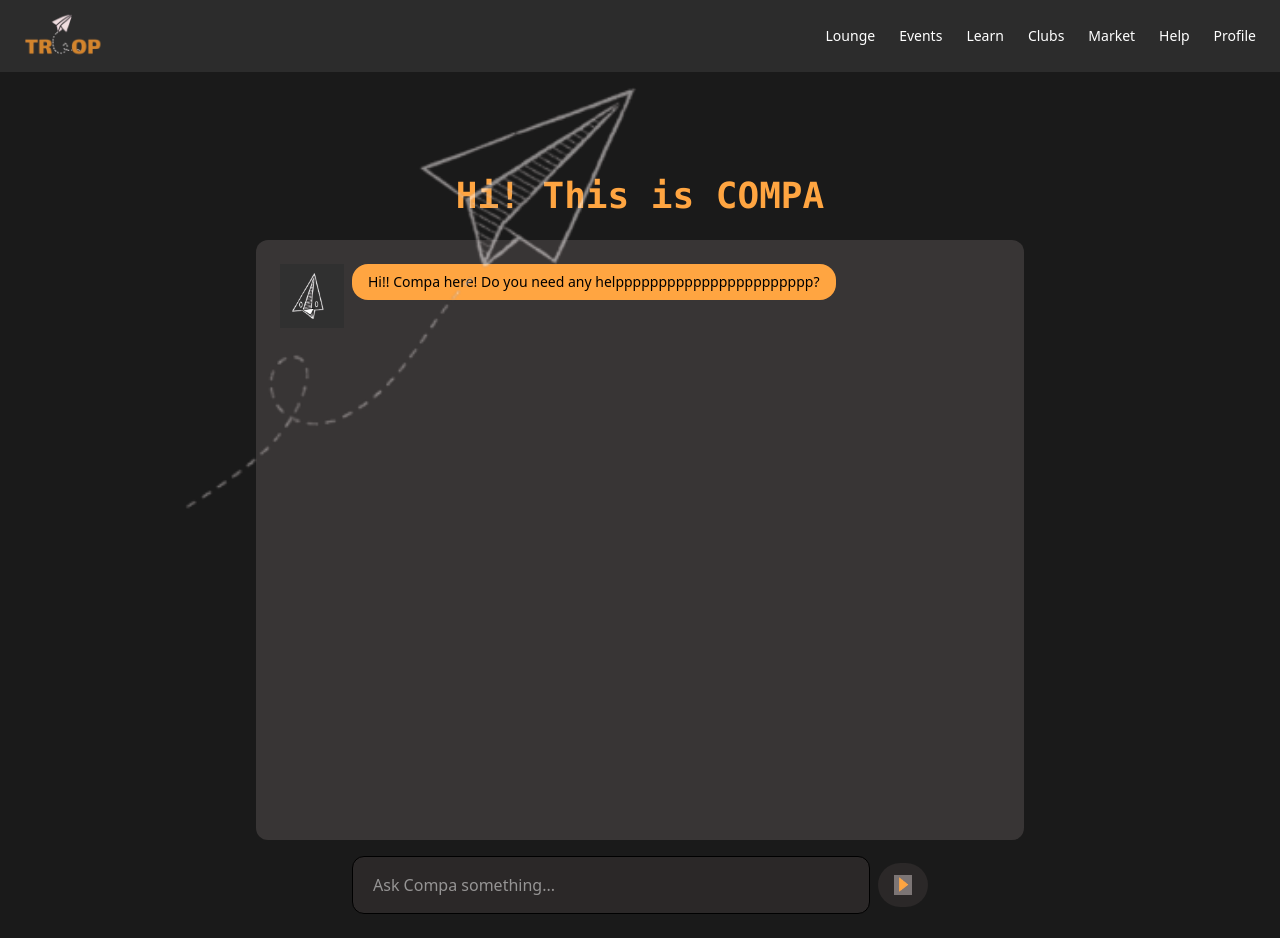
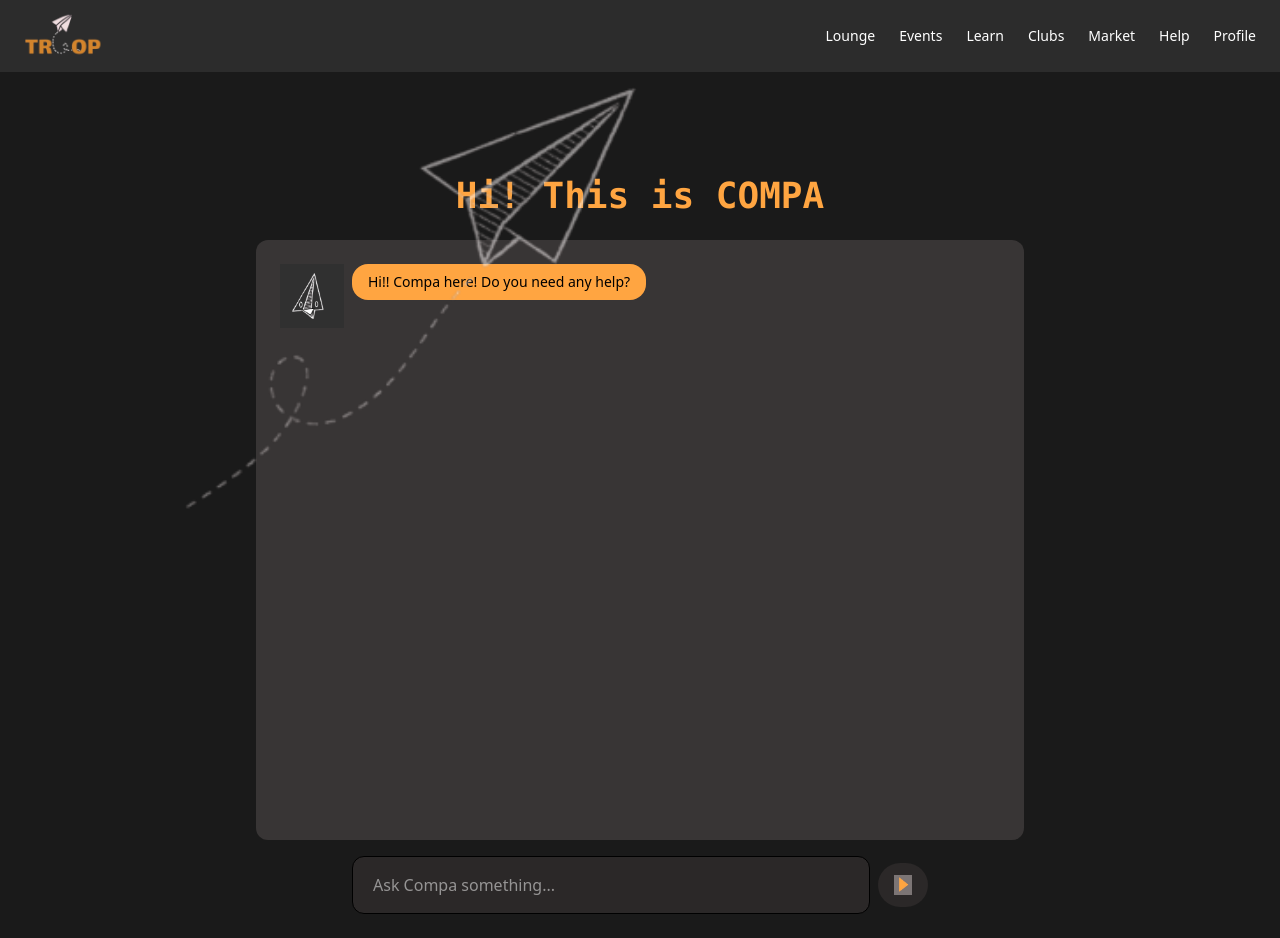
Before and after one commit to Sreyasiv/Troop, a React (Vite) app in the folder frontend/: page /compa in a window 1280 px wide. Built offline with nearby package versions, Linux system fonts and the light colour scheme; no server answers.

Commit message:
deploy issue resolved

```diff
--- a/frontend/src/pages/Compa/Help.jsx
+++ b/frontend/src/pages/Compa/Help.jsx
@@ -16,7 +16,7 @@ const Help = () => {
   const [messages, setMessages] = useState([
     {
       role: "assistant",
-      text: "Hi!! Compa here! Do you need any helppppppppppppppppppppppp?",
+      text: "Hi!! Compa here! Do you need any help?",
     },
   ]);
   const [loading, setLoading] = useState(false);
```
